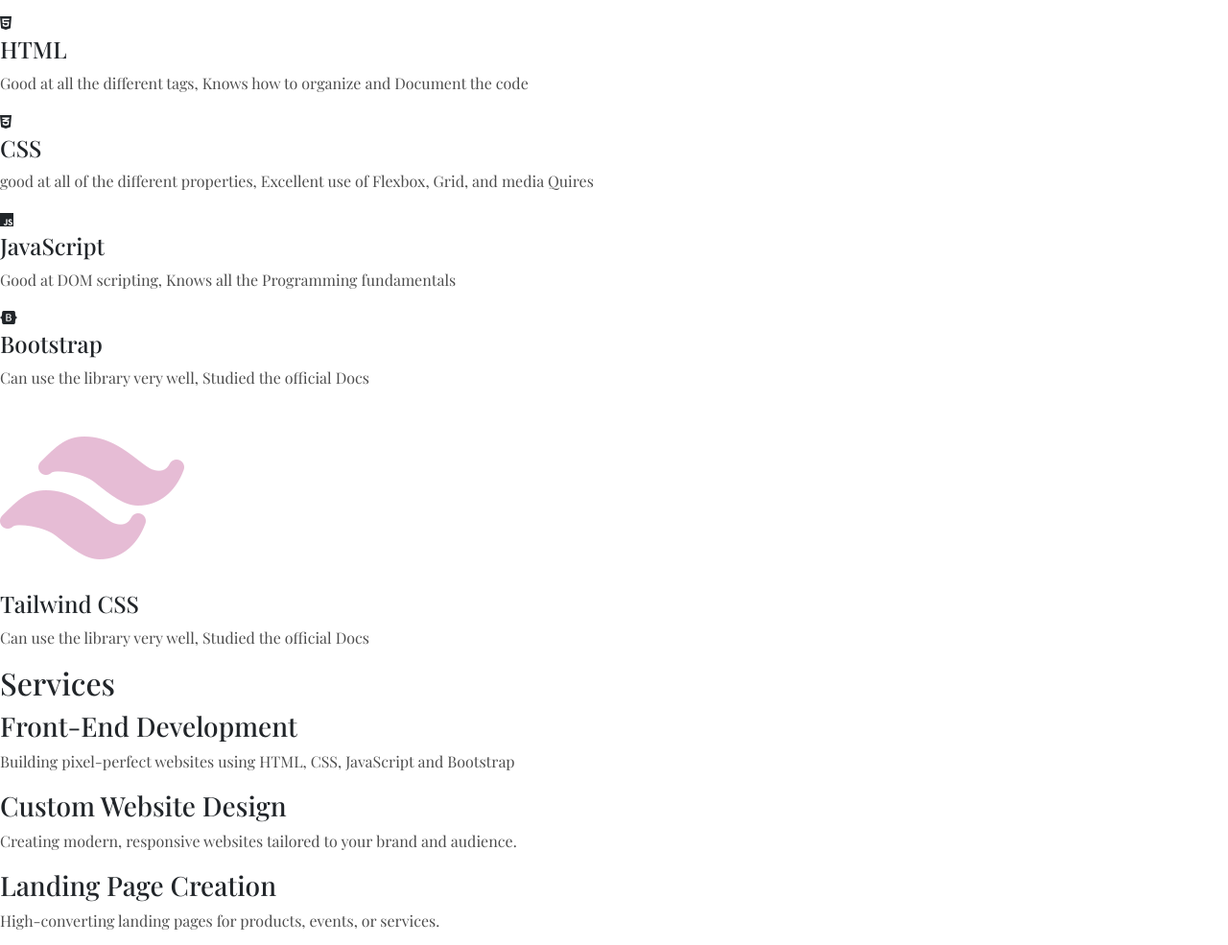
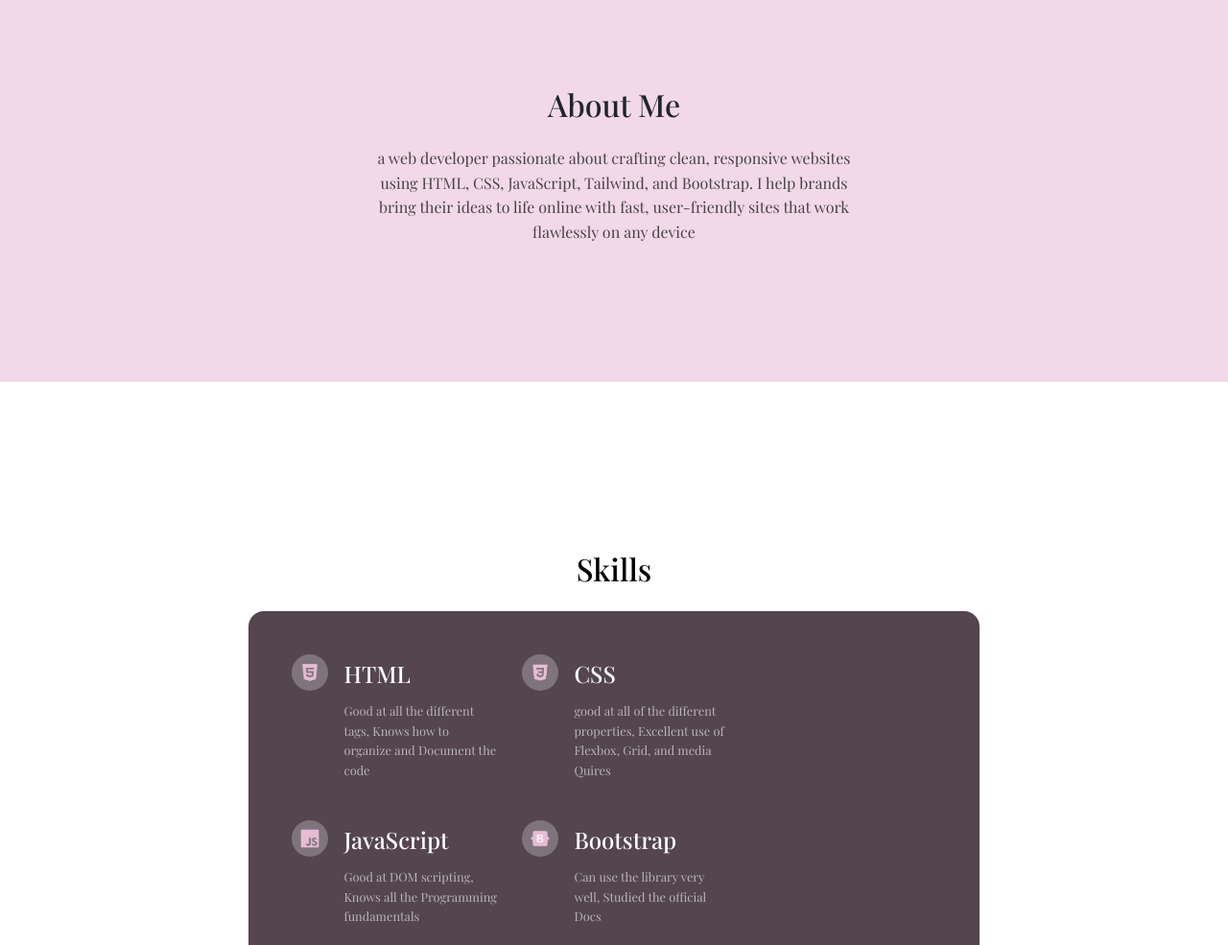
Before and after one commit to MalakMAmer/MyPortfolioWebsite, a plain HTML site: page index.html in a window 1280 px wide. Shown: the part 798-1783 px from the top of the page at 96% size. Drawn offline with nearby package versions, Linux system fonts and the light colour scheme; a web font is replaced by a local one.

Commit message:
added the styles of the About me, Skills and some for the services. Also added some images

```diff
--- a/css/General.css
+++ b/css/General.css
@@ -6,7 +6,7 @@
     font-family: serif;
 }
 :root{
-    --LightPink: #E6BCD5;
+    --LightPink: #E6BCD590;
     --lightGrayeshPink: #BA99AD;
     --DarkGrayeshPink: #54454E;
     --BrownPink: #78626F;
@@ -45,7 +45,7 @@ h2{
     font-size: clamp(2.5rem, 3vw, 3.5rem);
 }
 h3{
-    font-size: clamp(2rem, 3vw, 3rem);
+    font-size: clamp(2rem, 2.5vw, 2.5rem);
 }
 h4{
     font-size: clamp(1.5rem, 2.5vw, 2.5rem);
--- a/css/headerNav.css
+++ b/css/headerNav.css
@@ -5,7 +5,7 @@ nav{
     display: flex;
     justify-content: space-between;
     align-items: center;
-    padding: 0.6rem;
+    padding: 1rem;
 }
 nav div#LogoContainer{
     display: flex;
@@ -49,6 +49,7 @@ header{
     flex-wrap: wrap;
     justify-content: center;
     align-items: center;
+    padding: 2rem;
 }
 header div#headerMainImg{
     width: 48%;
--- a/css/main.css
+++ b/css/main.css
@@ -0,0 +1,116 @@
+
+/* main{
+
+} */
+main section#AboutSec{
+    display: flex;
+    flex-direction: column;
+    justify-content: center;
+    align-items: center;
+    background-color: var(--LightPink);
+    padding: 8rem;
+}
+main section#AboutSec h2{
+    text-align: center;
+    padding: 1rem;
+}
+main section#AboutSec p{
+    text-align: center;
+    width: 50%;
+    min-width: 20rem;
+}
+
+
+main section#Skills{
+    display: flex;
+    flex-direction: column;
+    justify-content: center;
+    align-items: center;
+    flex-wrap: wrap;
+    color: white;
+    padding: 10rem 6rem;
+}
+main section#Skills h2{
+    text-align: center;
+    color: black;
+    padding: 1rem;
+}
+main section#Skills div#skillsInnerContainer{
+    background-color: var(--DarkGrayeshPink);
+    display: flex;
+    flex-wrap: wrap;
+    align-items: start;
+    width: 70%;
+    min-width: 22rem;
+    padding: 2rem;
+    border-radius: 1em;
+}
+main section#Skills div#skillsInnerContainer div.skillsListItems{
+    width: 33%;
+    min-width: 15rem;
+    display: flex;
+    justify-content: center;
+    align-items: flex-start;
+    padding: 0.8rem;
+}
+main section#Skills div#skillsInnerContainer div.skillsListItems div.skillsItemLeft{
+    background-color: #ffffff40;
+    padding: 0.5rem;
+    margin-right: 1rem;
+    border-radius: 100%;
+    width: 20%;
+    min-width: 2rem;
+}
+main section#Skills div#skillsInnerContainer div.skillsListItems div.skillsItemLeft img{
+    width: 2.8rem;
+}
+main section#Skills div#skillsInnerContainer div.skillsListItems div.skillsItemLeft img.biggerWidth{
+    width: 4.5rem;
+}
+main section#Skills div#skillsInnerContainer div.skillsListItems .skillsItemRight{
+    width: 80%;
+    min-width: 10rem;
+}
+main section#Skills div#skillsInnerContainer div.skillsListItems .skillsItemRight h4{
+    padding: 0.4rem 0;
+}
+main section#Skills div#skillsInnerContainer div.skillsListItems .skillsItemRight p{
+    font-size: 0.8rem;
+    color: var(--white-text-muted);
+}
+
+
+
+
+main section#services{
+    background-color: var(--LightPink);
+    display: flex;
+    flex-direction: column;
+    justify-content: center;
+    align-items: center;
+    padding: 5rem;
+}
+main section#services h2{
+    padding-bottom: 3rem;
+}
+main section#services div#servicesOuterContainer{
+    display: flex;
+    flex-wrap: wrap;
+    justify-content: center;
+    align-items: center;
+}
+main section#services div#servicesOuterContainer div.servicesItemsContainer{
+    width: 25%;
+    min-width: 15rem;
+}
+main section#services div#servicesOuterContainer div.servicesItemsContainer h3{
+
+}
+main section#services div#servicesOuterContainer div.servicesItemsContainer p{
+
+}
+
+
+main section#projects{
+
+}
--- a/index.html
+++ b/index.html
@@ -72,7 +72,7 @@
         <div id="headerText">
             <h1>Malak Magdy Amer | Web Developer</h1>
             <h2>A semi-Senior Computer Science Student
-            Expert At Front-end Web Development </h2>
+            majored in Front-end Web Development </h2>
         </div>
     </header>
     <!-- end of the header -->
@@ -89,12 +89,13 @@
 
 
         <section id="Skills">
+            <h2>Skills</h2>
             <div id="skillsInnerContainer">
                 <div class="skillsListItems">
-                    <div id="skillsItemLeft">
-                        <i class="fa-brands fa-html5"></i>
+                    <div class="skillsItemLeft">
+                        <img src="img/HTML5.png" alt="Tailwind Logo" class="biggerWidth">
                     </div>
-                    <div id="skillsItemRight">
+                    <div class="skillsItemRight">
                         <h4>HTML</h4>
                         <p>Good at all the different tags,
                         Knows how to organize and Document the code
@@ -103,10 +104,10 @@
                 </div>
 
                 <div class="skillsListItems">
-                    <div id="skillsItemLeft">
-                        <i class="fa-brands fa-css3-alt"></i>
+                    <div class="skillsItemLeft">
+                        <img src="img/CSS3.png" alt="Tailwind Logo" class="biggerWidth">
                     </div>
-                    <div id="skillsItemRight">
+                    <div class="skillsItemRight">
                         <h4>CSS</h4>
                         <p>good at all of the different properties, Excellent use of Flexbox, Grid, and media Quires
                         </p>
@@ -114,10 +115,10 @@
                 </div>
 
                 <div class="skillsListItems">
-                    <div id="skillsItemLeft">
-                        <i class="fa-brands fa-js"></i>
+                    <div class="skillsItemLeft">
+                        <img src="img/JavaScript.png" alt="Tailwind Logo">
                     </div>
-                    <div id="skillsItemRight">
+                    <div class="skillsItemRight">
                         <h4>JavaScript</h4>
                         <p>Good at DOM scripting, Knows all the Programming fundamentals
                         </p>
@@ -125,10 +126,10 @@
                 </div>
 
                 <div class="skillsListItems">
-                    <div id="skillsItemLeft">
-                        <i class="fa-brands fa-bootstrap"></i>
+                    <div class="skillsItemLeft">
+                        <img src="img/Bootstrap.png" alt="Tailwind Logo">
                     </div>
-                    <div id="skillsItemRight">
+                    <div class="skillsItemRight">
                         <h4>Bootstrap</h4>
                         <p>Can use the library very well, Studied the official Docs
                         </p>
@@ -136,10 +137,10 @@
                 </div>
 
                 <div class="skillsListItems">
-                    <div id="skillsItemLeft">
+                    <div class="skillsItemLeft">
                         <img src="img/tailwind.png" alt="Tailwind Logo">
                     </div>
-                    <div id="skillsItemRight">
+                    <div class="skillsItemRight">
                         <h4>Tailwind CSS</h4>
                         <p>Can use the library very well, Studied the official Docs
                         </p>
```
Also changed, not shown: img/Bootstrap.png (added), img/CSS3.png (added), img/HTML5.png (added), img/JavaScript.png (added).
